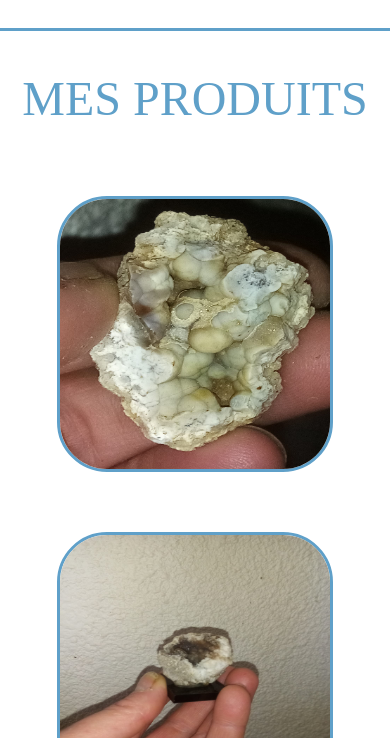
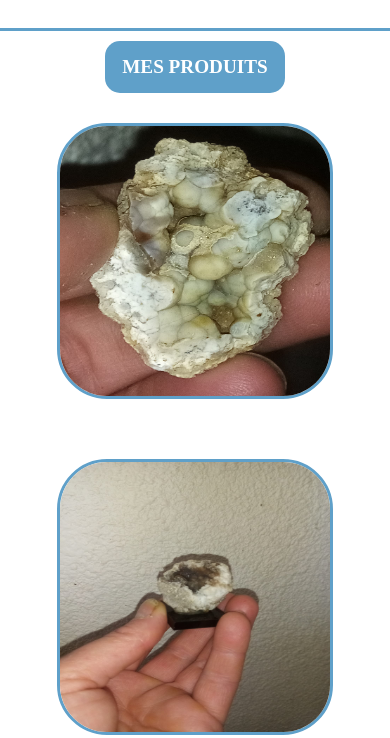
Before and after one commit to Aurelie1201/ArtONaturel, a website: page index.html in a window 390 px wide. Shown: the part 106-844 px from the top of the page. Drawn offline with Linux system fonts and the light colour scheme.

Commit message:
page d'accueil responsive --test--

```diff
--- a/index.html
+++ b/index.html
@@ -108,7 +108,7 @@
         </section>
 
         <section class="proposition">
-            <h2>MES PRODUITS</h2>
+            <div class="proposition-titre"><h2>MES PRODUITS</h2></div>
             <div class="proposition-produits">
                 <div class="produit"><a href="#"><img src="images/geode1.jpg"/></a></div>
                 <div class="produit"><a href="#"><img src="images/geode2.jpg"/></a></div>
--- a/sass/layouts/_footer.scss
+++ b/sass/layouts/_footer.scss
@@ -6,6 +6,10 @@
     padding-top: 20px;
     padding-bottom: 20px;
     margin-top: 30px;
+    @media screen and (max-width: 900px){
+        flex-direction: column;
+        align-items: center;
+    }
     & i{
         margin: 5px;
     };
@@ -21,5 +25,8 @@
         flex-direction: column;
         width: 15%;
         text-align: center;
+        @media screen and (max-width: 900px){
+            width: 85%;
+        }
     };
 };
--- a/sass/pages/_presentation-entreprise.scss
+++ b/sass/pages/_presentation-entreprise.scss
@@ -1,5 +1,4 @@
 .presentation-entreprise{
-    margin-top: 50px;
     border-top: solid $color-primary;
     text-align: center;
     & h2{
--- a/sass/pages/_presentation-produits.scss
+++ b/sass/pages/_presentation-produits.scss
@@ -1,16 +1,30 @@
 .proposition{
     padding-top: 60px;
+    padding-bottom: 40px;
     @media screen and (max-width: 900px) {
         padding-top: 0px;
         border-top: solid $color-primary;
-        background: url('../images/logo.jpg') center no-repeat;
-        background-attachment: fixed;
+        background: url('../images/logo.jpg') fixed bottom no-repeat;
     }
-    & h2{
+    &-titre{
         text-align: center;
-        font-size: 3em;
+        font-size: 2em;
         font-weight: 500;
         color: $color-primary;
+        @media screen and (max-width: 900px){
+            border-radius: 15px;
+            width: 150px;
+            padding: 15px;
+            margin: 0 auto;
+            margin-top: 10px;
+            font-size: 0.8em;
+            font-weight: 200;
+            color: white;
+            background-color: $color-primary;
+            & h2{
+                margin: 0;
+            }
+        }
     };
     &-produits{
         display: flex;
```
Also changed, not shown: css/style.css, 1 other file.
